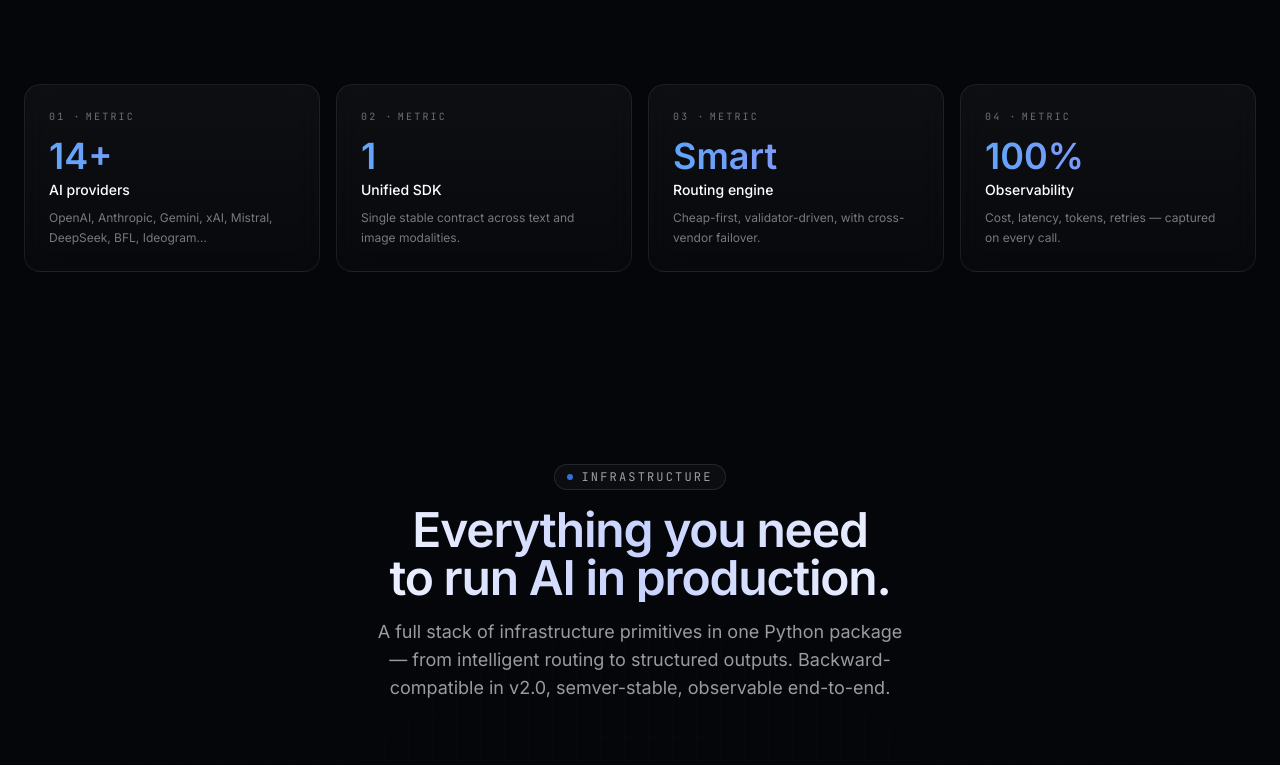
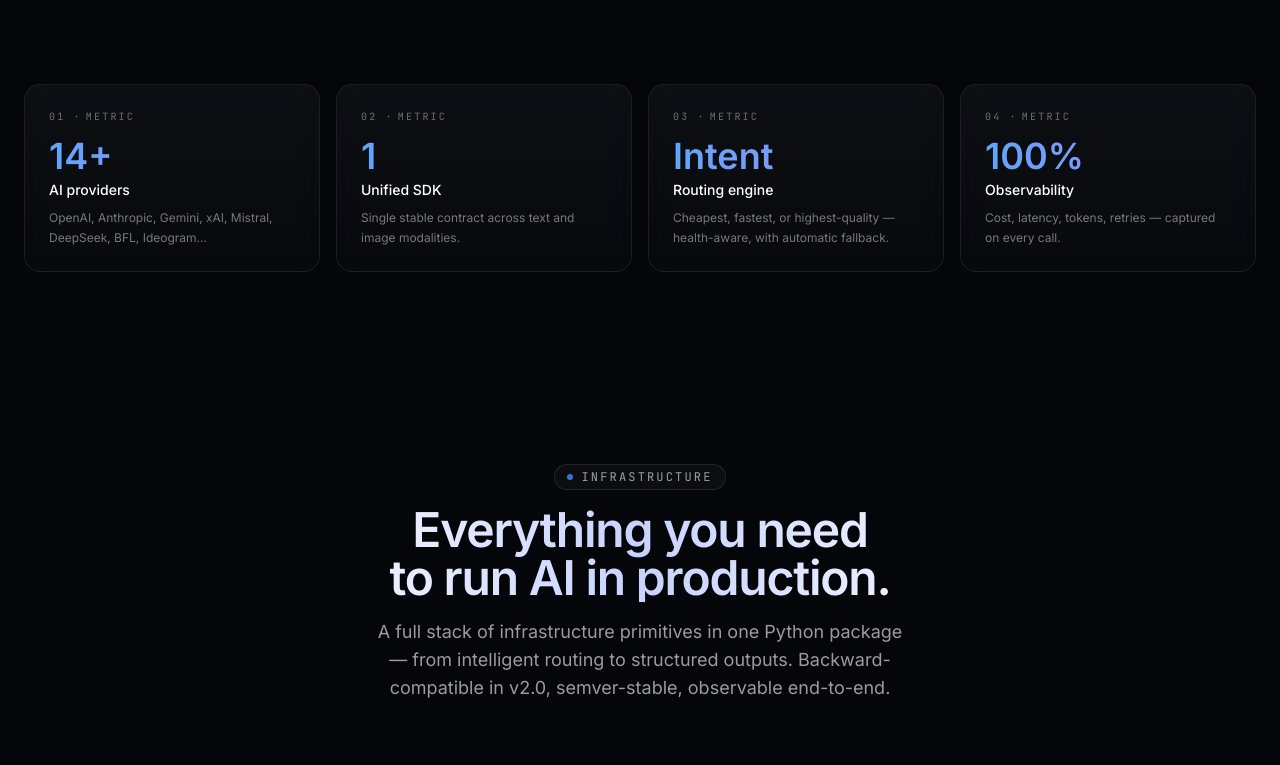
Before and after one commit to jyotir07/Loom, a Next.js app in the folder site/: page / in a window 1280 px wide. Shown: the part 820-1585 px from the top of the page. Built offline with nearby package versions, Linux system fonts and the light colour scheme.

Commit message:
fix: metric arrays

```diff
--- a/site/src/content/metrics.ts
+++ b/site/src/content/metrics.ts
@@ -7,13 +7,13 @@ export interface Metric {
 export const trustMetrics: Metric[] = [
   { value: "14+", label: "AI providers", hint: "OpenAI, Anthropic, Gemini, xAI, Mistral, DeepSeek, BFL, Ideogram…" },
   { value: "1", label: "Unified SDK", hint: "Single stable contract across text and image modalities." },
-  { value: "Smart", label: "Routing engine", hint: "Cheap-first, validator-driven, with cross-vendor failover." },
+  { value: "Intent", label: "Routing engine", hint: "Cheapest, fastest, or highest-quality — health-aware, with automatic fallback." },
   { value: "100%", label: "Observability", hint: "Cost, latency, tokens, retries — captured on every call." },
 ];
 
 export const costMetrics: Metric[] = [
   { value: "20–60%", label: "Response cache", hint: "Saved on workloads with repeated queries." },
   { value: "50–90%", label: "Prompt cache", hint: "Discount on cached prefix tokens at the vendor." },
-  { value: "50–80%", label: "Smart routing", hint: "Saved on mixed workloads via cheap-first dispatch." },
+  { value: "50–80%", label: "Smart routing", hint: "Saved on mixed workloads by routing to the cheapest capable model." },
   { value: "~50%", label: "Batch API", hint: "Cheaper than real-time calls with a ~24h SLA." },
 ];
```
